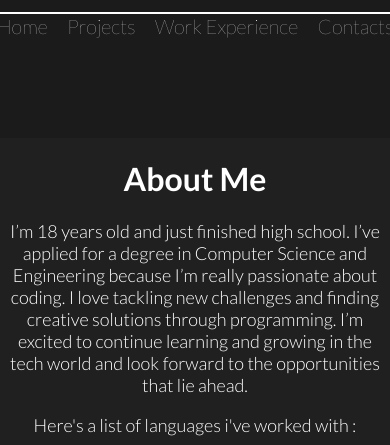
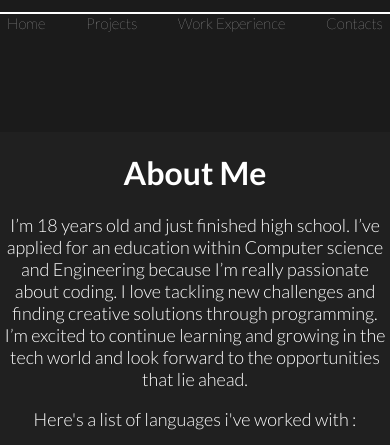
Before and after one commit to Awardxz/portfolio, a plain HTML site: page index.html in a window 390 px wide. Shown: the part 258-703 px from the top of the page. Drawn offline with nearby package versions, Linux system fonts and the light colour scheme.

Commit message:
"fixed some stuff"

```diff
--- a/index.html
+++ b/index.html
@@ -31,7 +31,7 @@
     <div class="OutsideContainer1">
       <div class="container1">
         <div class="text"><h1>About Me</h1>
-          <p class="fontFix">I’m 18 years old and just finished high school. I’ve applied for a degree in Computer Science and Engineering because I’m really passionate about coding. I love tackling new challenges and finding creative solutions through programming. I’m excited to continue learning and growing in the tech world and look forward to the opportunities that lie ahead.</p>
+          <p class="fontFix">I’m 18 years old and just finished high school. I’ve applied for an education within Computer science and Engineering because I’m really passionate about coding. I love tackling new challenges and finding creative solutions through programming. I’m excited to continue learning and growing in the tech world and look forward to the opportunities that lie ahead.</p>
           <p class="fontFix">Here's a list of languages i've worked with :</p>
           <a class="lua LangLink" href="https://lua.org/"><i class="devicon-lua-plain-wordmark devicon colored"></i></a>
           <a class="javascript LangLink" href="https://www.javascript.com/"><i class="devicon-javascript-plain-wordmark devicon colored"></i></a>
--- a/style.css
+++ b/style.css
@@ -57,6 +57,14 @@ body {
     font-weight: 250;
 }
 
+@media only screen and (max-width: 600px) {
+    .navbar{
+        display: flex;
+        justify-content: space-around;
+        font-size: 15px;
+        font-weight: 250;
+    }
+  }
 
 a{
     color: white !important;
```
